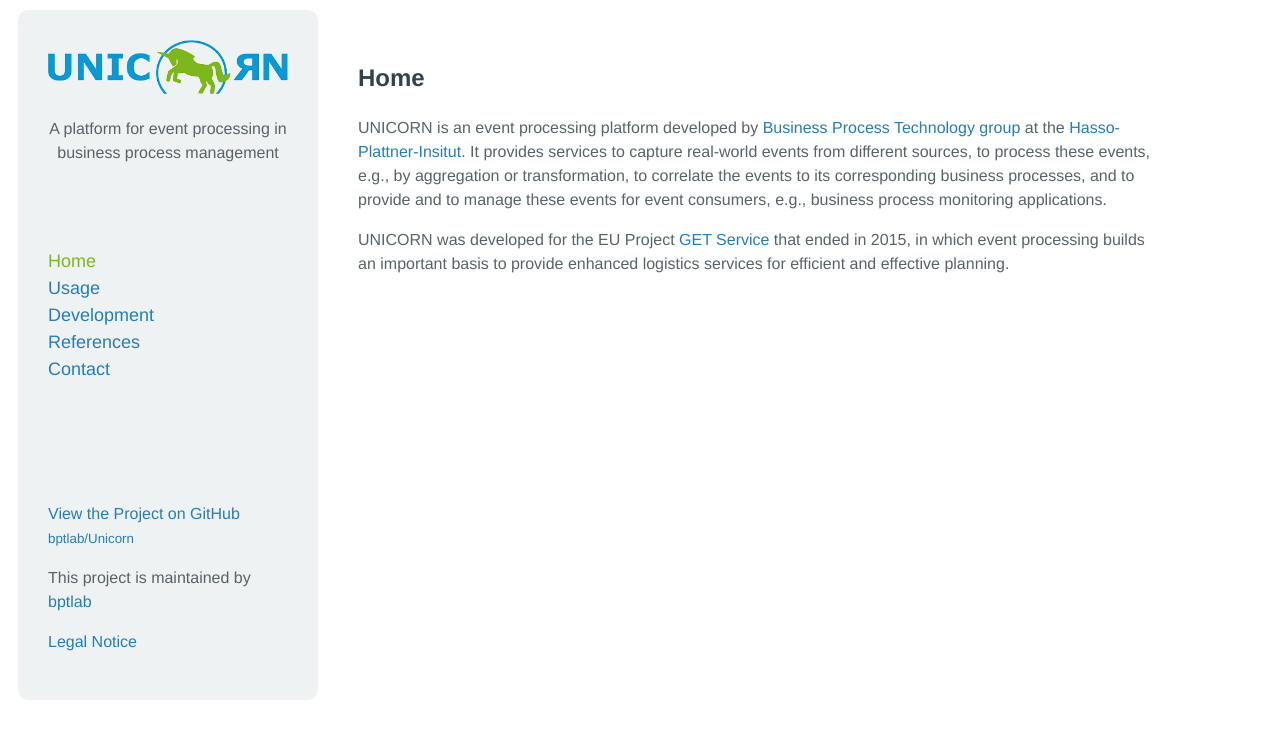
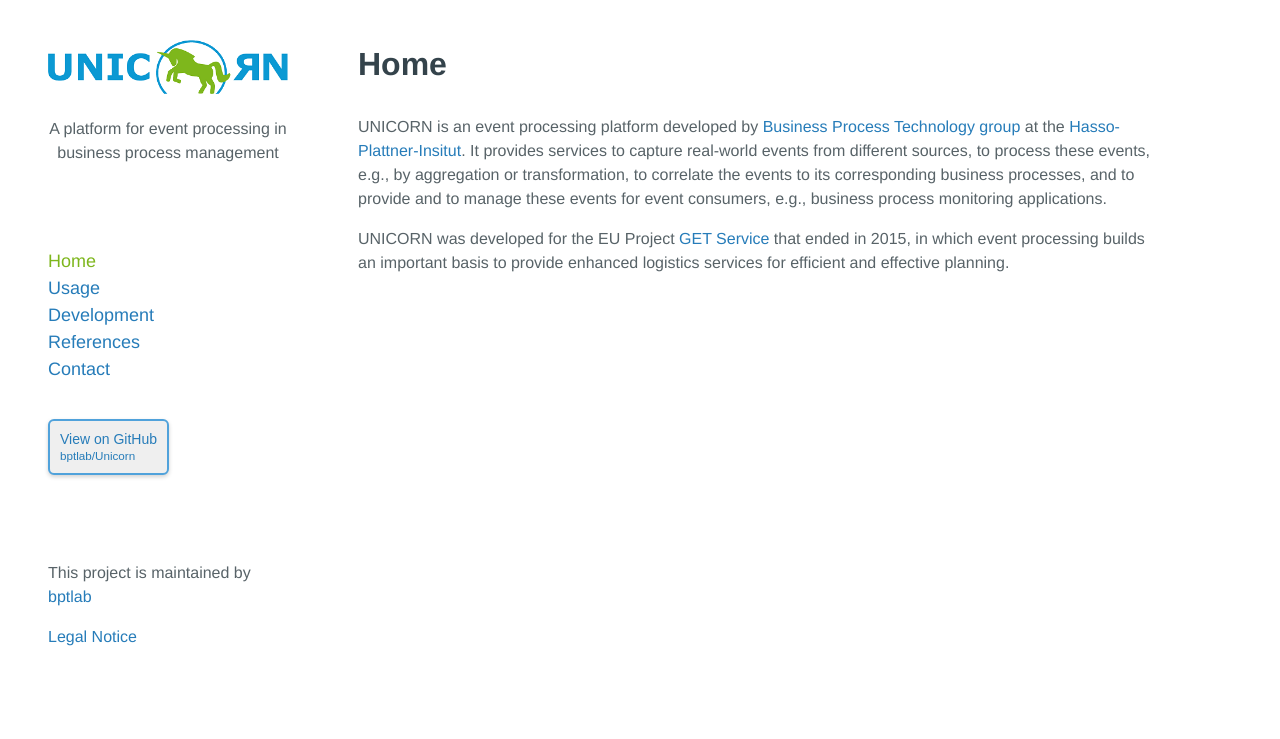
Before and after one commit to bptlab/Unicorn, a Jekyll site: the page built from docs/_pages/index.md, in a window 1280 px wide. Shown: the top 739 px of the page. Built offline with Jekyll 4.4.1, drawn with Linux system fonts in a browser that asks for light colours; nearby versions of some CDN libraries.

Commit message:
added github link to sticky sidebar

```diff
--- a/docs/_layouts/default.html
+++ b/docs/_layouts/default.html
@@ -7,7 +7,6 @@
   </head>
   <body>
     <div class="container">
-      <div class="sidebar"></div>
       <header>
         {% if site.logo %}
           <img src="{{site.logo | relative_url}}" alt="Logo"/>
@@ -15,8 +14,18 @@
 
         <p>{{ site.description | default: site.github.project_tagline }}</p>
       </header>
+      <div class="nav-wrapper">
+        <div class="sticky">
+          {% include navigation.html %}
 
-      {% include navigation.html %}
+          {% if site.github.is_project_page %}
+            <button id="github-link" type="button"><a href="{{ site.github.repository_url }}">View on GitHub
+              <br>
+              <small>{{ site.github.repository_nwo }}</small></a>
+            </button>
+          {% endif %}
+        </div>
+      </div>
 
       <section>
         {{ content }}
@@ -24,23 +33,7 @@
 
       <footer>
         {% if site.github.is_project_page %}
-        <p class="view"><a href="{{ site.github.repository_url }}">View the Project on GitHub <small>{{ site.github.repository_nwo }}</small></a></p>
-        {% endif %}
-
-        {% if site.github.is_user_page %}
-        <p class="view"><a href="{{ site.github.owner_url }}">View My GitHub Profile</a></p>
-        {% endif %}
-
-        {% if site.show_downloads %}
-        <ul class="downloads">
-          <li><a href="{{ site.github.zip_url }}">Download <strong>ZIP File</strong></a></li>
-          <li><a href="{{ site.github.tar_url }}">Download <strong>TAR Ball</strong></a></li>
-          <li><a href="{{ site.github.repository_url }}">View On <strong>GitHub</strong></a></li>
-        </ul>
-        {% endif %}
-
-        {% if site.github.is_project_page %}
-        <p>This project is maintained by <a href="{{ site.github.owner_url }}">{{ site.github.owner_name }}</a></p>
+          <p>This project is maintained by <a href="{{ site.github.owner_url }}">{{ site.github.owner_name }}</a></p>
         {% endif %}
 
         <p><a href="https://bpt.hpi.uni-potsdam.de/Public/LegalNotice" target="_blank">Legal Notice</a></p>
--- a/docs/_sass/main.scss
+++ b/docs/_sass/main.scss
@@ -2,7 +2,6 @@
 $font-stack: "Helvetica Neue", Helvetica, Arial, sans-serif;
 $primary-color: #267CB9;
 $secondary-color: #7EB61D;
-$porcelain: #EFF2F3;
 
 /*---mobile-first flexbox layout---*/
 .container {
@@ -10,27 +9,44 @@
   flex-direction: column;
   margin: 10px;
 }
-.container > * { padding: 30px; }
+.container > * { padding: 12px; }
+
+h1 { margin-top: 0px; }
 
 header {
   order: 1;
   text-align: center;
 }
 
-nav {
+.nav-wrapper {
   order: 2;
+  text-align: right;
 }
-nav a { margin-right: 1em; }
-nav li { list-style-type: none; }
+
+nav li {
+  list-style-type: none;
+  margin-right: 1em;
+}
 nav ul {
   display: flex;
   flex-flow: row wrap;
   justify-content: center;
+  text-align: left;
+  padding-inline-start: 0px;
 }
+
+#github-link {
+  border: 2px solid lighten($primary-color,15);
+  border-radius: 6px;
+  box-shadow: 0px 2px 4px rgba(0,0,0,0.18);
+  padding: 10px;
+  font-size: 14px;
+  text-align: left;
+}
+// small { display: block; }
 
 section {
   order: 3;
-  background-color: #fff;
 }
 
 footer {
@@ -46,18 +62,11 @@
   .container {
     display: grid;
     grid-template-columns: [sidebar] 300px [content] auto;
-    grid-template-rows: [line1] 180px [line2] auto [line3] 240px [line4];
+    grid-template-rows: [line1] 180px [line2] auto [line3] 180px [line4];
     justify-content: start;
     grid-gap: 10px 10px;
   }
-
-  .sidebar {
-    grid-column: sidebar;
-    grid-row: line1 / line4;
-    background-color: $porcelain;
-    border-radius: 10px;
-    min-height: 630px;
-  }
+  .container > * { padding: 30px; }
 
   header {
     grid-column: sidebar;
@@ -65,16 +74,25 @@
     text-align: center;
   }
 
-  nav {
+  .nav-wrapper {
     grid-column: sidebar;
     grid-row: line2;
+    text-align: left;
   }
+
+  .sticky {
+    position: sticky;
+    position: -webkit-sticky;
+    top: 80px;
+  }
+
   nav ul {
     display: block;
     padding-inline-start: 0px;
-    position: sticky;
-    position: -webkit-sticky;
-    top: 80px;
+  }
+
+  #github-link {
+    margin: 18px 0px 0px;
   }
 
   footer {
@@ -116,6 +134,7 @@
 }
 
 h1, h2, h3, h4, h5, h6 { color: #34434B; }
+h1 { font-size: 2em; }
 
 ::selection {
   background: lighten($primary-color, 40); /* WebKit/Blink Browsers */
```
